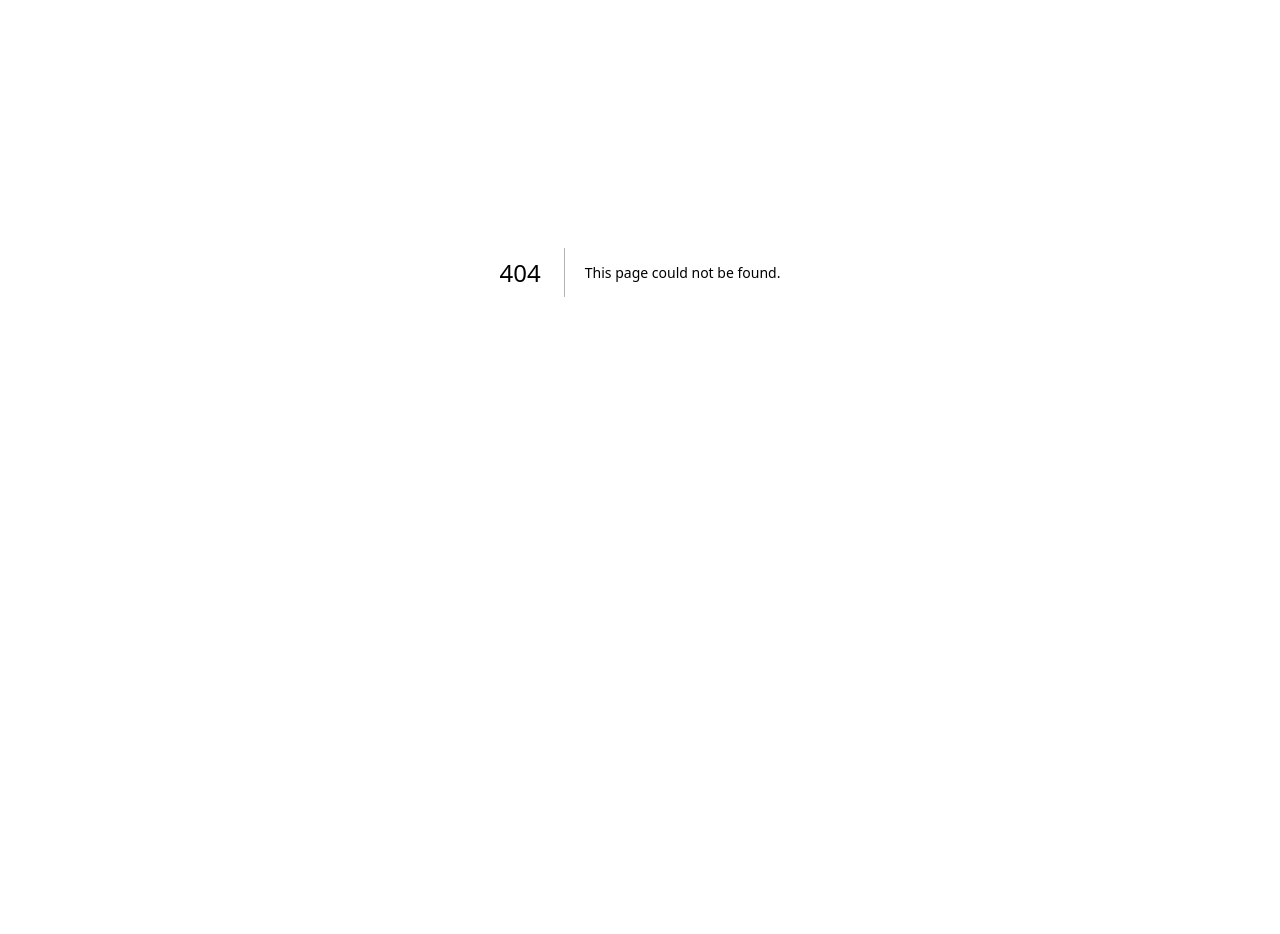
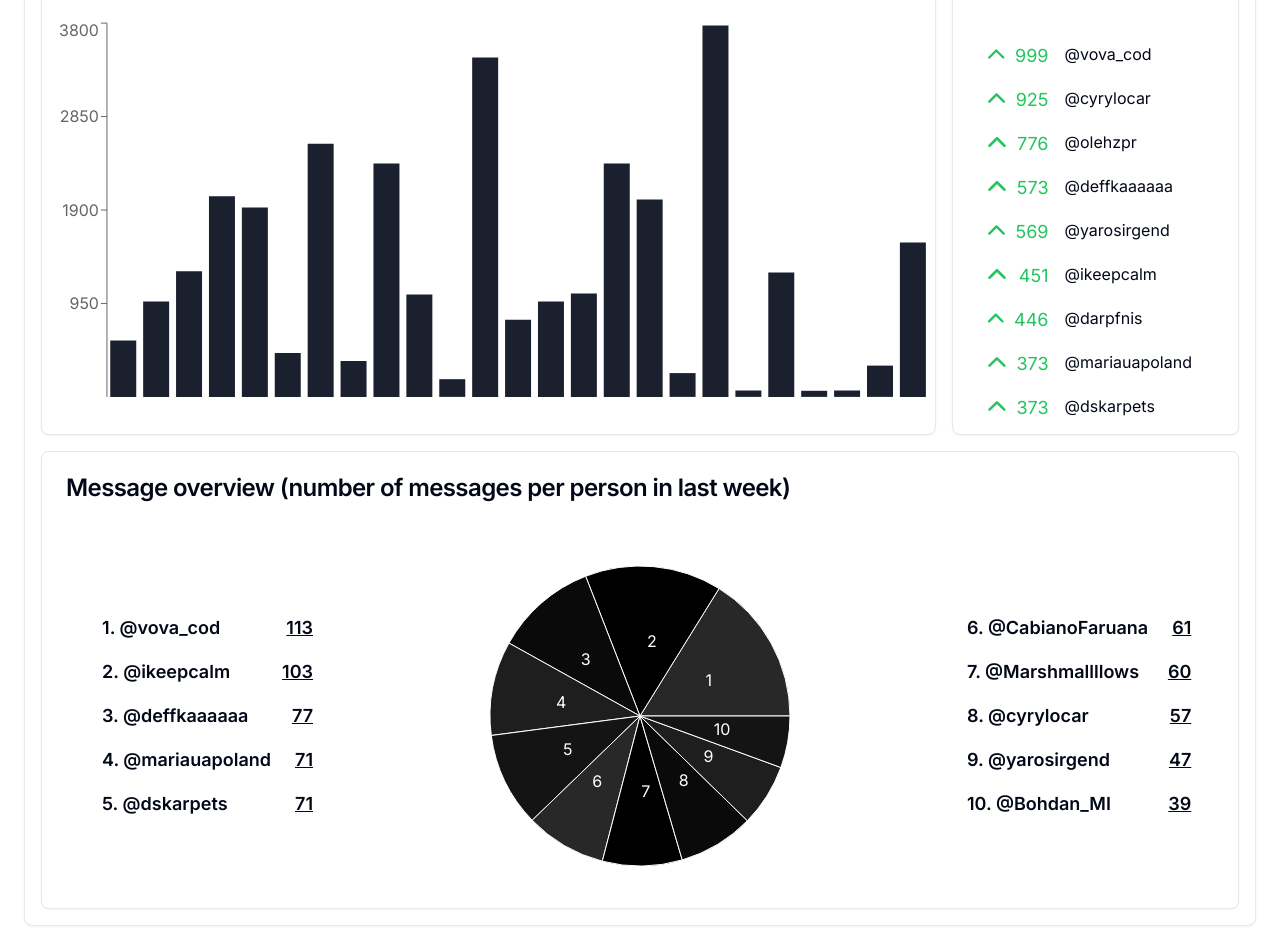
Before and after one commit to OlegZapara/LumiosUI, a Next.js app: page /statistics in a window 1280 px wide. Before the commit this address had no page. Shown: the part 240-1174 px from the top of the page. Before the commit the page ends 912 px from the top, so only its background shows below. Built offline with nearby package versions, Linux system fonts and the light colour scheme.

Commit message:
message overview statistics

```diff
--- /dev/null
+++ b/src/app/statistics/MessagePieChart.tsx
@@ -0,0 +1,83 @@
+import React from "react";
+import { Cell, Pie, PieChart, ResponsiveContainer } from "recharts";
+
+function shuffleArray(array: Array<any>) {
+  return array.sort(() => Math.random() - 0.5);
+}
+
+const COLORS = [
+  "#000000", // Black
+  "#0a0a0a", // 90% Black
+  "#141414", // 80% Black
+  "#1e1e1e", // 70% Black
+  "#282828", // 60% Black
+  // "#323232", // 50% Black
+  // "#3c3c3c", // 40% Black
+  // "#464646", // 30% Black
+  // "#505050", // 20% Black
+  // "#5a5a5a", // 10% Black
+];
+shuffleArray(COLORS)
+
+type DataType = {
+  name: string;
+  value: number;
+};
+
+interface MessagePieChartProps {
+  data: DataType[];
+}
+
+interface LabelProps {
+  index: number;
+  cx: number;
+  cy: number;
+  midAngle: number;
+  innerRadius: number;
+  outerRadius: number;
+}
+
+const renderCustomizedLabel = ({
+  cx,
+  cy,
+  midAngle,
+  innerRadius,
+  outerRadius,
+  index,
+}: LabelProps) => {
+  const RADIAN = Math.PI / 180;
+  const radius = innerRadius + (outerRadius - innerRadius) * 0.5;
+  const x = cx + radius * Math.cos(-midAngle * RADIAN);
+  const y = cy + radius * Math.sin(-midAngle * RADIAN);
+
+  return (
+    <text  x={x} y={y} textAnchor={x > cx ? 'start' : 'end'} className="text-white" fill="white" dominantBaseline="central">
+      {index + 1}
+    </text>
+  );
+};
+
+export default function MessagePieChart(props: MessagePieChartProps) {
+  console.log(props.data);
+  return (
+    <ResponsiveContainer width="100%" height="100%">
+      <PieChart width={500} height={500}>
+        <Pie
+          data={props.data}
+          cx="50%"
+          cy="50%"
+          className="focus:outline-none"
+          labelLine={false}
+          label={renderCustomizedLabel}
+          outerRadius={150}
+          fill="#8884d8"
+          dataKey="value"
+        >
+          {props.data.map((entry, index) => (
+            <Cell key={`cell-${index}`} fill={COLORS[index % COLORS.length]} />
+          ))}
+        </Pie>
+      </PieChart>
+    </ResponsiveContainer>
+  );
+}
--- a/src/app/rating/data.tsx
+++ b/src/app/statistics/data.tsx
@@ -69,3 +69,39 @@ export const improvement = [
   {name:"@DDDUUUCCCKKK", rating: 0},
   {name:"@Deniaaaaa_a", rating: 0},
 ]
+
+export const messageDataHardcoded = [
+  { name: "@vova_cod", value: 113 },
+  { name: "@ikeepcalm", value: 103 },
+  { name: "@deffkaaaaaa", value: 77 },
+  { name: "@mariauapoland", value: 71 },
+  { name: "@dskarpets", value: 71 },
+  { name: "@CabianoFaruana", value: 61 },
+  { name: "@Marshmallllows", value: 60 },
+  { name: "@cyrylocar", value: 57 },
+  { name: "@yarosirgend", value: 47 },
+  { name: "@Bohdan_MI", value: 39 },
+  { name: "@pupkakub", value: 39 },
+  { name: "@lychkoalexander", value: 33 },
+  { name: "@golova_le_silrade", value: 33 },
+  { name: "@b1dess", value: 30 },
+  { name: "@kyryloloshka", value: 30 },
+  { name: "@InfiniteSnake", value: 24 },
+  { name: "@andremalille", value: 17 },
+  { name: "@darpfnis", value: 13 },
+  { name: "@DrozdyW", value: 11 },
+  { name: "@wiastia", value: 9 },
+  { name: "@o_o_n_n_0_0", value: 7 },
+  { name: "@Gustavanenado", value: 5 },
+  { name: "@ostrjul", value: 2 },
+  { name: "@olehzpr", value: 2 },
+  { name: "@Ro_moro", value: 2 },
+  { name: "@alphashk", value: 1 },
+  { name: "@brrevq", value: 1 },
+  { name: "@vckplsidh", value: 1 },
+  { name: "@exiade", value: 1 },
+  { name: "@Artychanal", value: 0 },
+  { name: "@haivop", value: 0 },
+  { name: "@DDDUUUCCCKKK", value: 0 },
+  { name: "@Deniaaaaa_a", value: 0 },
+];
--- a/src/app/rating/page.tsx
+++ b/src/app/statistics/page.tsx
@@ -1,5 +1,5 @@
 "use client";
-import React, { useState } from "react";
+import React, { useEffect, useState } from "react";
 
 import { ChevronUp, ChevronDown, ChevronsUpDown } from "lucide-react";
 
@@ -11,7 +11,7 @@ import {
   XAxis,
   YAxis,
 } from "recharts";
-import { data, improvement } from "./data";
+import { data, improvement, messageDataHardcoded } from "./data";
 
 import { CardBody, CardItem } from "@/components/ui/3d-card";
 import { Card, CardHeader, CardTitle } from "@/components/ui/card";
@@ -26,32 +26,40 @@ import {
 } from "@/components/ui/sheet";
 import { Skeleton } from "@/components/ui/skeleton";
 import { ScrollArea } from "@/components/ui/scroll-area";
+import MessagePieChart from "./MessagePieChart";
 
 export default function Rating() {
   const [activeLabel, setActiveLabel] = useState<string>("");
+  const [messageData, setMessageData] = useState<
+    { name: string; value: number }[]
+  >(messageDataHardcoded.sort((a, b) => b.value - a.value).slice(0, 10));
 
   function handleClick(data: any, index: number) {
     setActiveLabel(data.activeLabel);
   }
 
-  function getIconForImprovement(improvement: number){
-    if(improvement > 0){
-      return <div className="flex flex-row justify-between w-16 gap-2">
+  function getIconForImprovement(improvement: number) {
+    if (improvement > 0) {
+      return (
+        <div className="flex flex-row justify-between w-16 gap-2">
           <ChevronUp className="stroke-green-500 scale-125"></ChevronUp>
           <div className="text-green-500 text-lg">{improvement}</div>
         </div>
-    }
-    else if (improvement == 0){
-      return <div className="flex flex-row justify-between w-16 gap-2">
+      );
+    } else if (improvement == 0) {
+      return (
+        <div className="flex flex-row justify-between w-16 gap-2">
           <ChevronsUpDown className="stroke-gray-500 scale-125"></ChevronsUpDown>
           <div className="text-gray-500 text-lg">{improvement}</div>
         </div>
-    }
-    else{
-      return <div className="flex flex-row justify-between w-16 gap-2">
+      );
+    } else {
+      return (
+        <div className="flex flex-row justify-between w-16 gap-2">
           <ChevronDown className="stroke-red-500 scale-125"></ChevronDown>
           <div className="text-red-500 text-lg">{improvement}</div>
         </div>
+      );
     }
   }
 
@@ -59,12 +67,12 @@ export default function Rating() {
     <div>
       <Card className="w-[calc(100% - 3rem)] mx-6 my-2">
         <CardHeader>
-          <CardTitle>Rating for IP-32</CardTitle>
+          <CardTitle>Statistics for IP-32</CardTitle>
         </CardHeader>
         <CardBody className="w-[calc(100%-2rem)] grid grid-cols-4 gap-4 mx-4 mb-4 h-full">
           <Card className="col-span-3 h-full">
             <CardHeader>
-              <CardTitle>Overview</CardTitle>
+              <CardTitle>Rating overview</CardTitle>
             </CardHeader>
             <CardBody className="w-full">
               <Sheet>
@@ -123,8 +131,13 @@ export default function Rating() {
             </CardHeader>
             <CardBody className="w-full m-4">
               <ScrollArea className="w-full h-full">
-                {improvement.sort((a, b) => b.rating - a.rating).map((data) => (
-                  <div key={data.name} className="w-full py-2 px-4 flex justify-start gap-4">
+                {improvement
+                  .sort((a, b) => b.rating - a.rating)
+                  .map((data) => (
+                    <div
+                      key={data.name}
+                      className="w-full py-2 px-4 flex justify-start gap-4"
+                    >
                       {getIconForImprovement(data.rating)}
                       <div>{data.name}</div>
                     </div>
@@ -132,6 +145,36 @@ export default function Rating() {
               </ScrollArea>
             </CardBody>
           </Card>
+          <Card className="col-span-4">
+            <CardHeader>
+              <CardTitle>Message overview (number of messages per person in last week)</CardTitle>
+            </CardHeader>
+            <CardBody className="grid grid-cols-4 gap-4 w-full">
+              <div className="col-span-1 flex flex-col justify-center items-end">
+                <div className="flex flex-col items-start w-auto">
+                  {messageData.slice(0, 5).map((data, i) => (
+                    <div className="py-2 px-4 font-semibold text-lg flex flex-row justify-between gap-6 w-full" key={data.name}>
+                      <div>{i + 1}. {data.name}</div>
+                      <div className="underline">{data.value}</div>
+                    </div>
+                  ))}
+                </div>
+              </div>
+              <div className="col-span-2">
+                <MessagePieChart data={messageData}></MessagePieChart>
+              </div>
+              <div className="col-span-1 flex flex-col justify-center items-start">
+                <div className="flex flex-col items-start w-auto">
+                  {messageData.slice(5, 10).map((data, i) => (
+                    <div className="py-2 px-4 font-semibold text-lg flex flex-row justify-between gap-6 w-full" key={data.name}>
+                    <div>{i + 6}. {data.name}</div>
+                    <div className="underline">{data.value}</div>
+                  </div>
+                  ))}
+                </div>
+              </div>
+            </CardBody>
+          </Card>
         </CardBody>
       </Card>
     </div>
--- a/src/components/navbar.tsx
+++ b/src/components/navbar.tsx
@@ -22,7 +22,7 @@ export function Navbar({ className }: { className?: string }) {
           </div>
         </MenuItem>
         <HoveredLink href="/timetable">Timetable</HoveredLink>
-        <HoveredLink href="/rating">Rating</HoveredLink>
+        <HoveredLink href="/statistics">Rating</HoveredLink>
         <HoveredLink href="/tasks">Tasks</HoveredLink>
         <HoveredLink href="/queues">Queues</HoveredLink>
         <HoveredLink href="/settings">Settings</HoveredLink>
```
Lines whose indentation alone changed are shown as unchanged.
